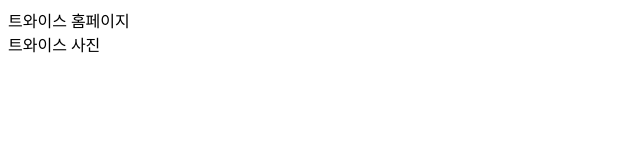
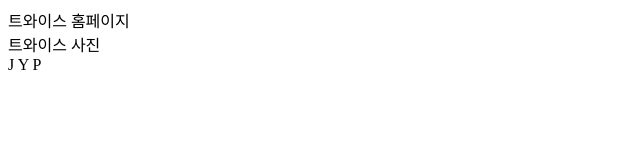
Before and after one commit to cnurc0104/-, a plain HTML site: page index.html in a window 1280 px wide. Shown: the full height of the page, 0-640 px from the left. Drawn offline with Linux system fonts and the light colour scheme.

Commit message:
commit_3 J Y P

```diff
--- a/index.html
+++ b/index.html
@@ -1,3 +1,4 @@
 <html></html>
 <head>트와이스 홈페이지</head>
 <div>트와이스 사진</div>
+<footer> J Y P </footer>
```
